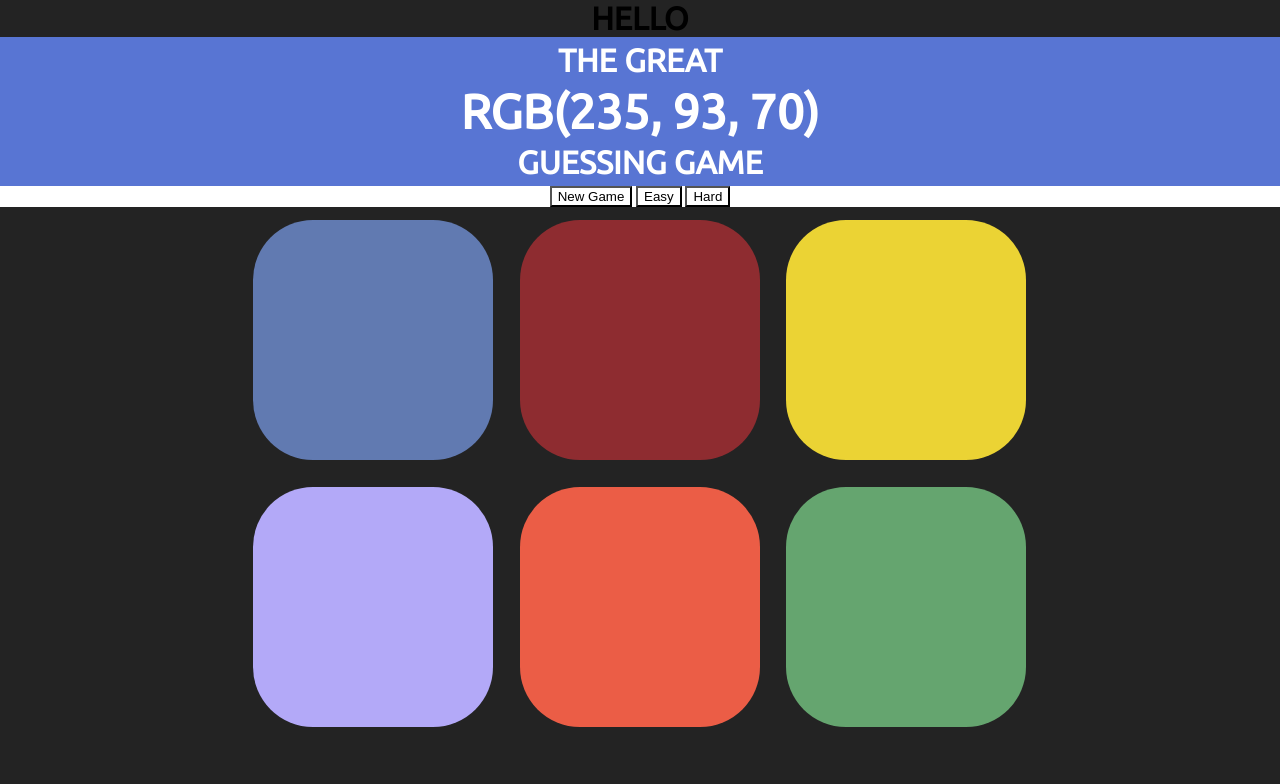
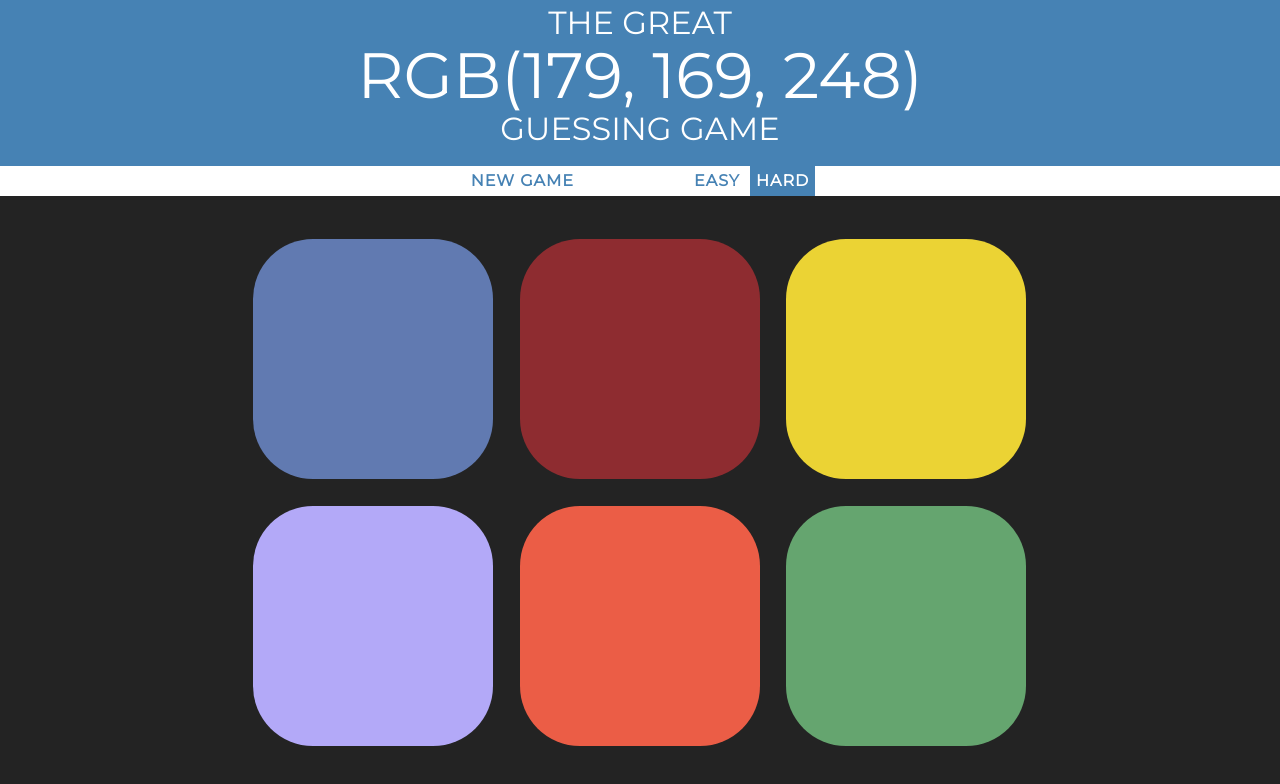
Before and after one commit to Alien-p/color-game-project, a plain HTML site: page index.html in a window 1280 px wide. Drawn offline with Linux system fonts and the light colour scheme.

Commit message:
changed style

```diff
--- a/index.html
+++ b/index.html
@@ -5,23 +5,25 @@
     <meta http-equiv="X-UA-Compatible" content="IE=edge">
     <title>Color game</title>
     <link rel="stylesheet" type="text/css" media="screen" href="main.css">
-    <link href="https://fonts.googleapis.com/css?family=Ubuntu" rel="stylesheet">
+    <link href="https://fonts.googleapis.com/css?family=Montserrat" rel="stylesheet">
 </head>
 <body>
 
-    <h1>Hello</h1>
-
     <div class="header">
-        <h1>the great</h1>
-        <h1 id="quesColor"></h1>
-        <h1>guessing game</h1>
+        <h1>
+            the great
+            <br>
+            <span id="quesColor"></span>
+            <br>
+            guessing game
+        </h1>
     </div>
 
     <div class="middle">
         <button id="newGame">New Game</button>
         <span id="result"></span>
         <button id="easyMode">Easy</button>
-        <button id="hardMode">Hard</button>
+        <button id="hardMode" class="selected">Hard</button>
     </div>
 
     <div class="container">
--- a/main.css
+++ b/main.css
@@ -3,58 +3,86 @@ body {
     text-align: center;
     margin-top: 0;
     margin: 0;
-    font-family: 'Ubuntu', sans-serif;
+
+
 }
 
 .container {
     margin: 0 auto;
     max-width: 800px;
+    padding-top: 30px;
 }
 
-#square{
+#square {
     width: 30%;
     background: purple;
     padding-bottom: 30%;
     float: left;
     margin: 1.66%;
     border-radius: 25%;
+    transition: background 0.5s;
 }
 
-h1{
+h1 {
+    font-family: "Montserrat", "Avenir";
     text-transform:uppercase;
-
-    margin: 0 auto;
-    max-width: 1000px;
+    margin: 0;
+    font-weight: normal;
+    padding: 20px 0;
+    line-height: 1.1;
 }
 
-.header>h1{
+.header>h1 {
     padding-top: 5px;
     margin-top: 0;
 }
 
-#quesColor+h1{
-    padding-bottom: 5px;
+#quesColor {
+    font-size: 2em;
 }
 
-#quesColor{
-    font-size: 3em;
-}
-
-.header{
-    background-color: #5875d3;
+.header {
+    background-color: steelblue;
     color: White;
 }
 
-.middle{
+.middle {
     background-color: white;
-    color: #5875d3;
     text-align: center;
+    height: 30px;
+
 }
 
-.selected{
-    background-color: #5875d3;
+.selected {
+    background-color: steelblue;
+    color: white;
 }
 
 button {
-    background-color: white;
+    font-family: "Montserrat", "Avenir";
+    background: none;
+    border: none;
+    text-transform: uppercase;
+    padding-top: 0;
+    height: 100%;
+    font-weight: 700;
+    color: steelblue;
+    letter-spacing: 1px;
+    font-size: inherit;
+    transition: all 0.2s;
+    outline: none;
 }
+button:hover {
+    background-color: steelblue;
+    color: white;
+}
+
+#result {
+    display: inline-block;
+    width: 100px;
+    color: steelblue;
+    font-weight: 700;
+    font-size: inherit;
+    text-transform: uppercase;
+    font-family: "Montserrat", "Avenir";
+}
--- a/script.js
+++ b/script.js
@@ -1,9 +1,7 @@
 var squares = document.querySelectorAll("#square");
 var pickedColor = squares[Math.round(Math.random() * 5)].style.backgroundColor;
 document.querySelector("#quesColor").textContent = pickedColor;
-document.getElementById("newGame").addEventListener("click", function(){
-    resetGame()
-});
+document.getElementById("newGame").addEventListener("click", function(){resetGame();})
 var easyBtn = document.getElementById("easyMode");
 var hardBtn = document.getElementById("hardMode");
 resetGame();
@@ -25,8 +23,7 @@ hardBtn.addEventListener("click", function(){
 });
 
 function randomizeColors(){
-
-    squares.forEach(function(element) {
+    squares.forEach(element => {
         randomColor(element);
         element.addEventListener("click", function() {
             checkColor(this);
@@ -45,7 +42,7 @@ function randomNum() {
 
 function checkColor(square) {
     if (square.style.backgroundColor !== pickedColor) {
-        square.style.visibility = "hidden";
+        square.style.backgroundColor = "#232323";
         document.getElementById("result").textContent = "Wrong";
     } else {
         document.getElementById("result").textContent = "Correct";
@@ -59,7 +56,7 @@ function resetGame(){
             element.style.visibility = "visible";
         }
     });
-    pickedColor = squares[Math.round(Math.random() * 6)].style.backgroundColor;
+    pickedColor = squares[Math.round(Math.random() * 5)].style.backgroundColor;
     document.querySelector("#quesColor").textContent = pickedColor;
     document.getElementById("result").textContent = "";
 }
```
